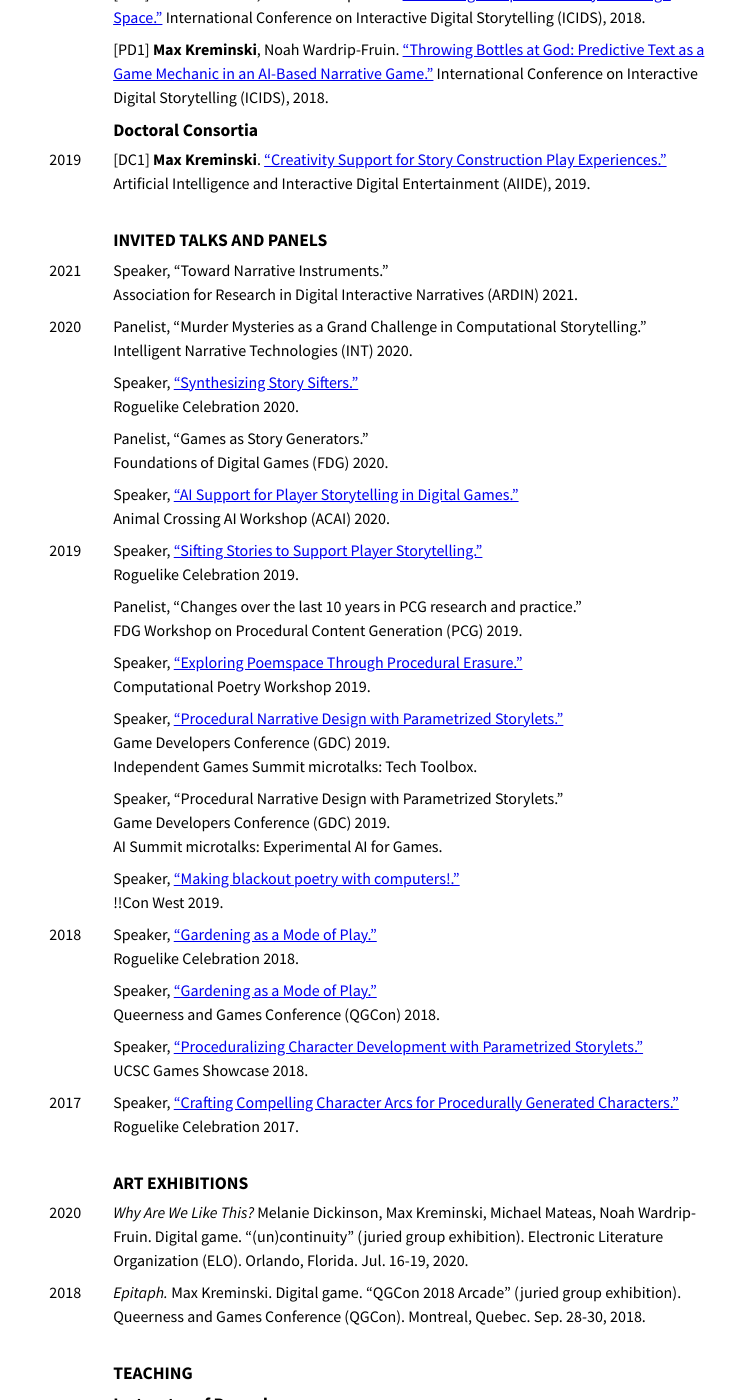
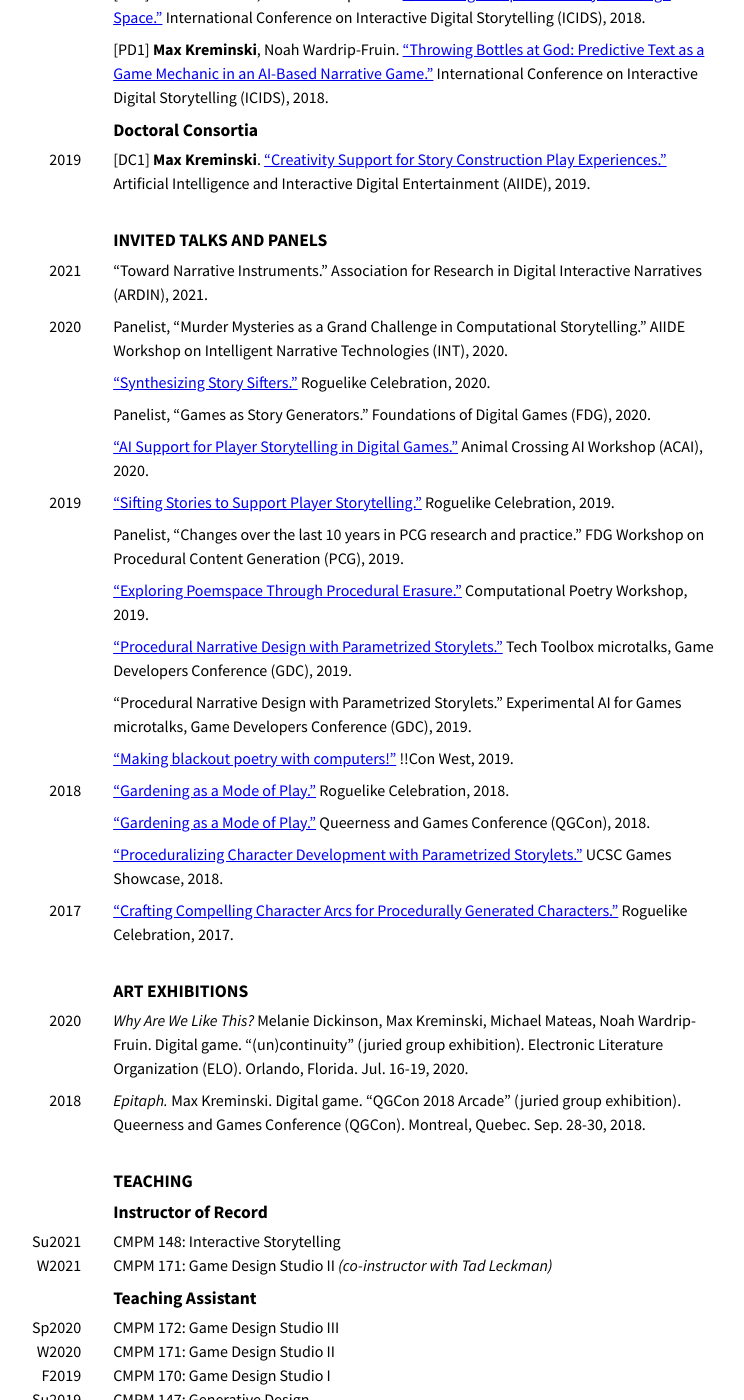
Before and after one commit to mkremins/mkremins.github.io, a Jekyll site: the page built from cv/index.html, in a window 1280 px wide and 1400 px high, scrolled down 2199 px. Shown: the whole window, without its empty margins (281-1025 px from the left). Built offline with Jekyll 4.4.1, drawn with Linux system fonts in a browser that asks for light colours.

Commit message:
Make talk and panel formatting cleaner on CV

```diff
--- a/_data/talks.json
+++ b/_data/talks.json
@@ -11,7 +11,7 @@
   "year": "2020",
   "venue_short": "INT",
   "venue": "INT",
-  "venue_long": "Intelligent Narrative Technologies",
+  "venue_long": "AIIDE Workshop on Intelligent Narrative Technologies",
   "note": "invited",
   "type": "panel"
 },
@@ -73,7 +73,7 @@
   "venue_short": "GDC",
   "venue": "GDC",
   "venue_long": "Game Developers Conference",
-  "venue_note": "Independent Games Summit microtalks: Tech Toolbox",
+  "subvenue": "Tech Toolbox microtalks",
   "note": "invited"
 },
 {
@@ -83,7 +83,7 @@
   "venue_short": "GDC",
   "venue": "GDC",
   "venue_long": "Game Developers Conference",
-  "venue_note": "AI Summit microtalks: Experimental AI for Games",
+  "subvenue": "Experimental AI for Games microtalks",
   "note": "invited"
 },
 {
--- a/cv/index.html
+++ b/cv/index.html
@@ -94,15 +94,12 @@ layout: null
       <h2>Invited Talks and Panels</h2>
       {%- assign years_seen = "" | split: "" -%}
       {% for talk in site.data.talks %}
+      {%- assign fulltitle = talk.title | append: "." | replace: "!.", "!" -%}
       <div class="dated-entry">
         <div class="dated-date">{%- unless years_seen contains talk.year %}{{talk.year}}{%- endunless -%}</div>
         <div class="dated-content">
-        {% if talk.type == "panel" %}
-        <div>Panelist, “{{talk.title}}.”<!--<br>{{talk.members|join:", "}}.--><br>{{talk.venue_long}} {% if talk.venue_short %}({{talk.venue_short}}){% endif %} {{talk.year}}.</div>
-        {% else %}
-        <div>Speaker, {% if talk.url and talk.url != "" %}<a href="{{talk.url}}">“{{talk.title}}.”</a>{% else %}“{{talk.title}}.”{% endif %}<br>
-        {{talk.venue_long}} {% if talk.venue_short %}({{talk.venue_short}}){% endif %} {{talk.year}}.{% if talk.venue_note and talk.venue_note != "" %}<br>{{talk.venue_note}}.{% endif %}</div>
-        {% endif %}
+        {% if talk.type == "panel" %}Panelist, {% endif %}
+        {% if talk.url and talk.url != "" %}<a href="{{talk.url}}">“{{fulltitle}}”</a>{% else %}“{{fulltitle}}”{% endif %} {% if talk.subvenue and talk.subvenue != "" %}{{talk.subvenue}}, {% endif %}{{talk.venue_long}}{% if talk.venue_short %} ({{talk.venue_short}}){% endif %}, {{talk.year}}.
         </div>
       </div>
       {%- assign years_seen = years_seen | push: talk.year -%}
--- a/index.html
+++ b/index.html
@@ -174,7 +174,7 @@ layout: null
 				{% if talk.type != "panel" %}
 				<div class="card talk-card">
 					<div class="title">{% if talk.url and talk.url != "" %}<a href="{{talk.url}}">{{talk.title}}</a>{% else %}{{talk.title}}{% endif %}</div>
-					<div class="venue">{{talk.venue}} {{talk.year}} {% if talk.venue_note and talk.venue_note != "" %}({{talk.venue_note}}){% endif %}</div>
+					<div class="venue">{{talk.venue}} {{talk.year}} {% if talk.subvenue and talk.subvenue != "" %}({{talk.subvenue}}){% endif %}</div>
 				</div>
 				{% endif %}
 			  {% endfor %}
```
